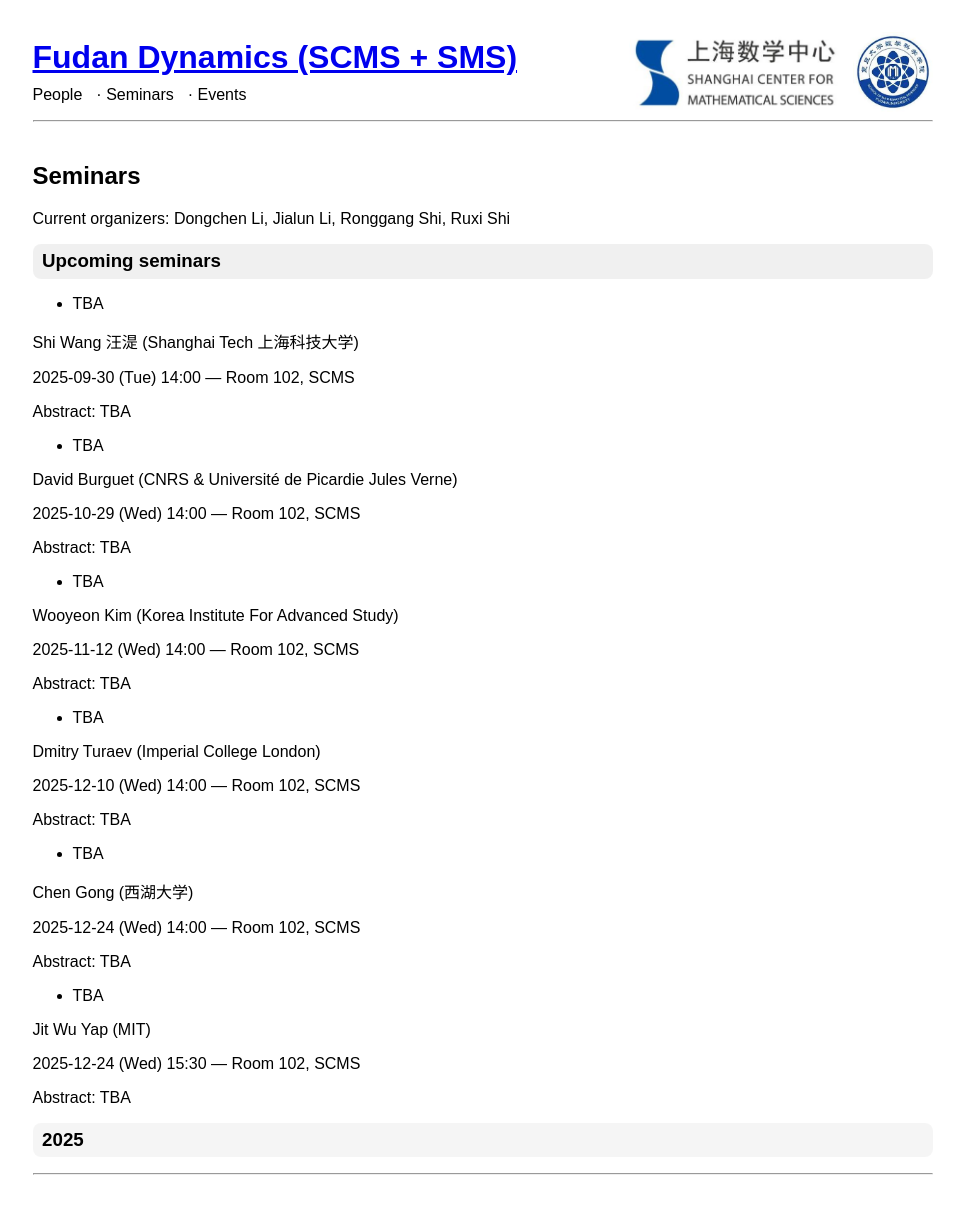
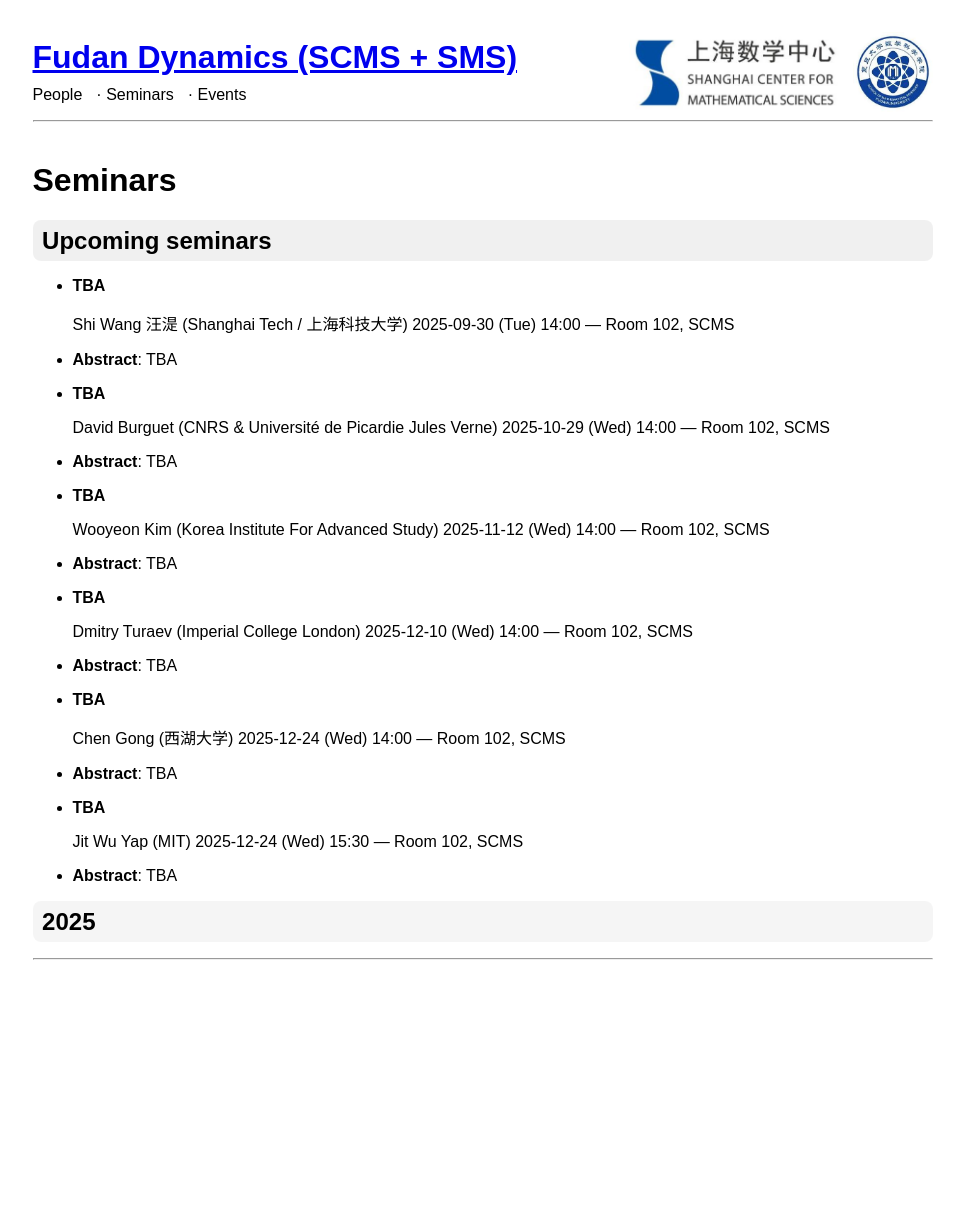
Before and after one commit to dlidynamics/fudandynamics, a Jekyll site: the page built from seminars/index.md, in a window 1280 px wide. Shown: the whole page, without its empty margins (150-1114 px from the left). Built offline with Jekyll 4.4.1, drawn with Linux system fonts in a browser that asks for light colours; after the commit the page ends 992 px from its top, so only the background shows below that.

Commit message:
Update index.md

```diff
--- a/seminars/index.md
+++ b/seminars/index.md
@@ -1,100 +1,103 @@
 ---
 layout: default
 title: Seminars
-organizers: Dongchen Li, Jialun Li, Ronggang Shi, Ruxi Shi # ← 在这里填写当前组织者；可随时修改
 ---
 
-## Seminars
-
-Current organizers: {% if page.organizers %}{{ page.organizers }}{% endif %}
+# Seminars
 
 {% assign items = site.seminars | sort: "datetime" %}
-{% assign now_ts = site.time | date: "%s" %}
+{% assign now_ts = site.time | date: "%s" | plus: 0 %}
 
-<!-- Upcoming：默认展开 -->
+<!-- ===== Upcoming（默认展开） ===== -->
 <details class="seminar-section" id="upcoming" open markdown="1">
   <summary>
-    <h3 style="display:inline; margin:0;">Upcoming seminars</h3>
+    <h2 style="display:inline; margin:0;">Upcoming seminars</h2>
   </summary>
 
-{% assign future_printed = 0 %}
+{% assign printed_upcoming = 0 %}
 {% for s in items %}
-  {% assign s_ts = s.datetime | date: "%s" %}
+  {% assign s_ts = s.datetime | date: "%s" | plus: 0 %}
   {% if s_ts >= now_ts %}
-    {% assign aff_en = s.affiliation | default: s.affliation %}
-    {% assign aff_cn = s.affiliation_cn %}
-    {% assign name_line = s.speaker %}
-    {% if s.speaker_cn %}{% assign name_line = name_line | append: " " | append: s.speaker_cn %}{% endif %}
 
-    {% assign aff_join = "" %}
-    {% if aff_en %}{% assign aff_join = aff_en %}{% endif %}
-    {% if aff_cn %}
-      {% if aff_join != "" %}{% assign aff_join = aff_join | append: " " %}{% endif %}
-      {% assign aff_join = aff_join | append: aff_cn %}
-    {% endif %}
+* **{{ s.title }}**
+  {% comment %} 续行对齐到 bullet 文本左边（前导两个空格很重要） {% endcomment %}
+  {% assign name_line = s.speaker %}
+  {% if s.speaker_cn %}{% assign name_line = name_line | append: " " | append: s.speaker_cn %}{% endif %}
+  {% assign aff_en = s.affiliation | default: s.affliation %}
+  {% assign aff_cn = s.affiliation_cn %}
+  {% assign aff_join = "" %}
+  {% if aff_en %}{% assign aff_join = aff_en %}{% endif %}
+  {% if aff_cn %}{% if aff_join != "" %}{% assign aff_join = aff_join | append: " / " %}{% endif %}{% assign aff_join = aff_join | append: aff_cn %}{% endif %}
+  {{ name_line }}{% if aff_join != "" %} ({{ aff_join }}){% endif %}
+  {{ s.datetime | date: "%Y-%m-%d (%a) %H:%M" }}{% if s.place %} — {{ s.place }}{% endif %}
 
-* {{ s.title }}
+* **Abstract**{% if s.abstract %}: {{ s.abstract }}{% endif %}
 
-{{ name_line }}{% if aff_join != "" %} ({{ aff_join }}){% endif %}
-
-{{ s.datetime | date: "%Y-%m-%d (%a) %H:%M" }}{% if s.place %} — {{ s.place }}{% endif %}
-
-{% if s.abstract %}
-Abstract: {{ s.abstract }}
-{% endif %}
-
-    {% assign future_printed = future_printed | plus: 1 %}
+  {% assign printed_upcoming = printed_upcoming | plus: 1 %}
   {% endif %}
 {% endfor %}
 
-{% if future_printed == 0 %}
-* No upcoming seminars.
+{% if printed_upcoming == 0 %}
+* **No upcoming seminars.**
 {% endif %}
 </details>
 
-{% assign groups = items | group_by_exp: "s", "s.datetime | date: '%Y'" %}
-{% assign groups = groups | sort: "name" | reverse %}
+{% comment %}
+  ====== 统计所有实际出现的年份（避免不稳定的 group_by_exp 写法）======
+{% endcomment %}
+{% assign year_str = "" %}
+{% for s in items %}
+  {% assign y = s.datetime | date: "%Y" %}
+  {% unless year_str contains y %}
+    {% if year_str == "" %}
+      {% assign year_str = y %}
+    {% else %}
+      {% assign year_str = year_str | append: "," | append: y %}
+    {% endif %}
+  {% endunless %}
+{% endfor %}
+{% assign years = year_str | split: "," | sort | reverse %}
 
-{% for g in groups %}
-  {% assign printed = 0 %}
-  {% for s in g.items %}
-    {% assign s_ts = s.datetime | date: "%s" %}
-    {% if s_ts < now_ts %}
-      {% if printed == 0 %}
-<!-- 年份区块：默认折叠 -->
-<details class="seminar-year" id="year-{{ g.name }}" markdown="1">
-  <summary>
-    <h3 style="display:inline; margin:0;">{{ g.name }}</h3>
-  </summary>
-      {% endif %}
-
-    {% assign aff_en = s.affiliation | default: s.affliation %}
-    {% assign aff_cn = s.affiliation_cn %}
-    {% assign name_line = s.speaker %}
-    {% if s.speaker_cn %}{% assign name_line = name_line | append: " " | append: s.speaker_cn %}{% endif %}
-
-    {% assign aff_join = "" %}
-    {% if aff_en %}{% assign aff_join = aff_en %}{% endif %}
-    {% if aff_cn %}
-      {% if aff_join != "" %}{% assign aff_join = aff_join | append: " " %}{% endif %}
-      {% assign aff_join = aff_join | append: aff_cn %}
-    {% endif %}
-
-* {{ s.title }}
-
-{{ name_line }}{% if aff_join != "" %} ({{ aff_join }}){% endif %}
-
-{{ s.datetime | date: "%Y-%m-%d (%a) %H:%M" }}{% if s.place %} — {{ s.place }}{% endif %}
-
-{% if s.abstract %}
-Abstract: {{ s.abstract }}
-{% endif %}
-
-      {% assign printed = printed | plus: 1 %}
+{% comment %}
+  ====== 各年份（默认折叠，只显示已发生的）======
+{% endcomment %}
+{% for y in years %}
+  {% assign count = 0 %}
+  {% for s in items %}
+    {% assign y2 = s.datetime | date: "%Y" %}
+    {% assign s_ts = s.datetime | date: "%s" | plus: 0 %}
+    {% if y2 == y and s_ts < now_ts %}
+      {% assign count = count | plus: 1 %}
     {% endif %}
   {% endfor %}
 
-  {% if printed > 0 %}
+  {% if count > 0 %}
+<details class="seminar-year" id="year-{{ y }}" markdown="1">
+  <summary>
+    <h2 style="display:inline; margin:0;">{{ y }}</h2>
+  </summary>
+
+{% for s in items %}
+  {% assign y2 = s.datetime | date: "%Y" %}
+  {% assign s_ts = s.datetime | date: "%s" | plus: 0 %}
+  {% if y2 == y and s_ts < now_ts %}
+
+* **{{ s.title }}**
+  {% assign name_line = s.speaker %}
+  {% if s.speaker_cn %}{% assign name_line = name_line | append: " " | append: s.speaker_cn %}{% endif %}
+  {% assign aff_en = s.affiliation | default: s.affliation %}
+  {% assign aff_cn = s.affiliation_cn %}
+  {% assign aff_join = "" %}
+  {% if aff_en %}{% assign aff_join = aff_en %}{% endif %}
+  {% if aff_cn %}{% if aff_join != "" %}{% assign aff_join = aff_join | append: " / " %}{% endif %}{% assign aff_join = aff_join | append: aff_cn %}{% endif %}
+  {{ name_line }}{% if aff_join != "" %} ({{ aff_join }}){% endif %}
+  {{ s.datetime | date: "%Y-%m-%d (%a) %H:%M" }}{% if s.place %} — {{ s.place }}{% endif %}
+
+* **Abstract**{% if s.abstract %}: {{ s.abstract }}{% endif %}
+
+  {% endif %}
+{% endfor %}
+
 </details>
   {% endif %}
 {% endfor %}
```
